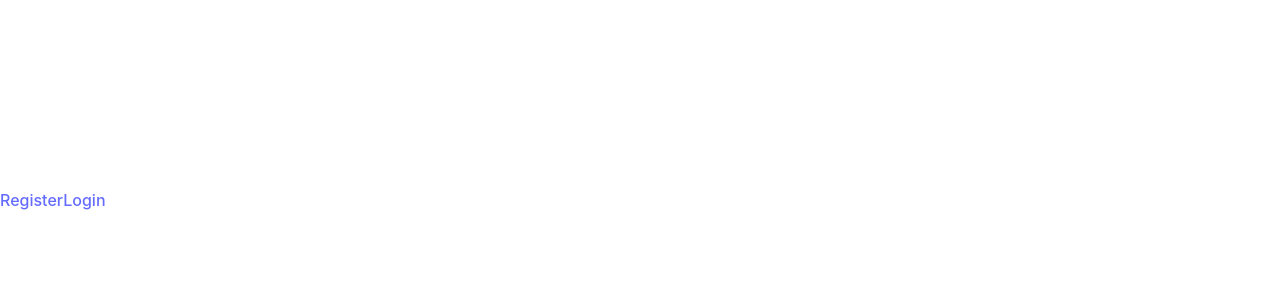
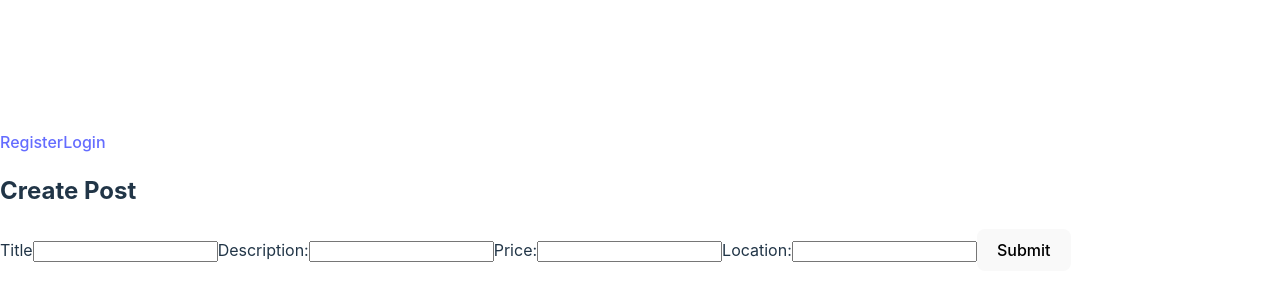
Before and after one commit to isaiasG-A/block30-Stranger-Things, a React (Vite) app in the folder stranger things/: page /createpost in a window 1280 px wide. Before the commit this address had no page. Shown: the part 200-500 px from the top of the page. Built offline with nearby package versions, Linux system fonts and the light colour scheme.

Commit message:
user is now able to create posts

```diff
--- a/stranger things/src/App.jsx
+++ b/stranger things/src/App.jsx
@@ -4,8 +4,9 @@ import { Routes, Route, Link } from "react-router-dom";
 import Posts from './components/Posts';
 import Register from './components/Register';
 import Login from "./components/Login";
-import Logout from "./components/Logout";
 import UserMenu from "./components/UserMenu";
+import MyPosts from "./components/MyPosts";
+import PostForm from "./components/PostForm";
 
 function App() {
   const [token, setToken] = useState();
@@ -18,8 +19,9 @@ function App() {
       <Route path="/" element={<Posts />}/>
       <Route path="/register" element={<Register />}/>
       <Route path="/login" element={<Login setToken={setToken} token={token} />}/>
-      <Route path="/logout" element={<Logout />} />
-      <Route path="/usermenu" element={<UserMenu />}/>
+      <Route path="/usermenu" element={<UserMenu token={token} setToken={setToken} />}/>
+      <Route path="/myposts" element={<MyPosts token={token} />}/>
+      <Route path="/createpost" element={<PostForm token={token}/>}/>
     </Routes>
   </>
   )
--- a/stranger things/src/components/Login.jsx
+++ b/stranger things/src/components/Login.jsx
@@ -29,7 +29,6 @@ async function loginRequest(event) {
     const result = await response.json();
     const error = await result.error;
     const token = await result.data.token;
-    console.log(token)
     setToken(token);
 
     error ? setResponse(error) : setResponse(result.data.message);
--- /dev/null
+++ b/stranger things/src/components/MyPosts.jsx
@@ -0,0 +1,36 @@
+import { useState, useEffect } from "react";
+
+function MyPosts({ token, logout }) {
+  const [getPosts, setGetPosts] = useState();
+
+  useEffect(() => {
+    const COHORT_NAME = '2302-ACC-PT-WEB-PT-D';
+      const BASE_URL = `https://strangers-things.herokuapp.com/api/${COHORT_NAME}`;
+
+      async function myData() {
+        try {
+          const response = await fetch(`${BASE_URL}/users/me`,{
+            headers: {
+              'Content-Type': 'application/json',
+              'Authorization': `Bearer ${token}`
+            }
+          });
+            const result = await response.json();
+            setGetPosts(result.data.posts)
+            return result
+        } catch(error) {
+          console.log(error)
+        }
+      }
+      myData();
+  }, [])
+
+  return (
+    <>
+      <button onClick={logout}>Log Out</button>
+      {console.log(getPosts)}
+    </>
+  )
+}
+
+export default MyPosts;
--- a/stranger things/src/components/PostForm.jsx
+++ b/stranger things/src/components/PostForm.jsx
@@ -1,8 +1,80 @@
+import { useState } from "react";
+import { useNavigate} from "react-router-dom";
 
+function PostForm ({ token }) {
+  const [title, setTitle] = useState();
+  const [description, setDescription] = useState();
+  const [price, setPrice] = useState();
+  const [location, setLocation] = useState();
+  const navigate = useNavigate();
 
-function PostForm () {
+  async function makePost(event) {
+    event.preventDefault();
+    const COHORT_NAME = '2302-ACC-PT-WEB-PT-D';
+    const BASE_URL = `https://strangers-things.herokuapp.com/api/${COHORT_NAME}`
+
+    try {
+      const response = await fetch(`${BASE_URL}/posts`, {
+        method: "POST",
+        headers: {
+          'Content-Type': 'application/json',
+          'Authorization': `Bearer ${token}`
+        },
+          body: JSON.stringify({
+          post: {
+            title: title,
+            description: description,
+            price: price,
+            location: location
+          }
+        })
+      });
+      const result = await response.json();
+      const success = result.success;
+
+      success ? navigate("/myposts") : null;
+
+    } catch(error) {
+      console.log(error)
+    }
+  }
   return (
     <>
+    <h2>Create Post</h2>
+    <form onSubmit={makePost}>
+      <label>
+        Title
+          <input
+            value ={title}
+            onChange={(event) => setTitle(event.target.value)}
+            required
+          />
+        </label>
+        <label>
+          Description:
+          <input
+            value ={description}
+            onChange={(event) => setDescription(event.target.value)}
+            required
+          />
+        </label>
+        <label>
+          Price:
+          <input
+            value ={price}
+            onChange={(event) => setPrice(event.target.value)}
+            required
+          />
+        </label>
+        <label>
+          Location:
+          <input
+            value ={location}
+            onChange={(event) => setLocation(event.target.value)}
+          />
+        </label>
+        <button>Submit</button>
+    </form>
     </>
   )
 }
--- a/stranger things/src/components/UserMenu.jsx
+++ b/stranger things/src/components/UserMenu.jsx
@@ -1,12 +1,19 @@
-import {Link} from "react-router-dom";
+import { Link, Routes, Route, useNavigate } from "react-router-dom";
 
-function UserMenu () {
+function UserMenu ({ token, setToken }) {
+  const navigate = useNavigate();
+
+  function logout() {
+    setToken(null)
+    return navigate("/");
+  }
+
   return(
     <>
     <Link to="/">All Posts</Link>
-    <Link to="/myPosts">My Posts</Link>
-    <Link to="/cratePost">Create Post</Link>
-    <Link to="/logout">Log Out</Link>
+    <Link to="/myposts">My Posts</Link>
+    <Link to="/createpost">Create Post</Link>
+    <button onClick={logout}>Log Out</button>
     </>
    )
 }
```
Also changed, not shown: stranger things/src/components/Logout.jsx (deleted, +0 -11 lines).
